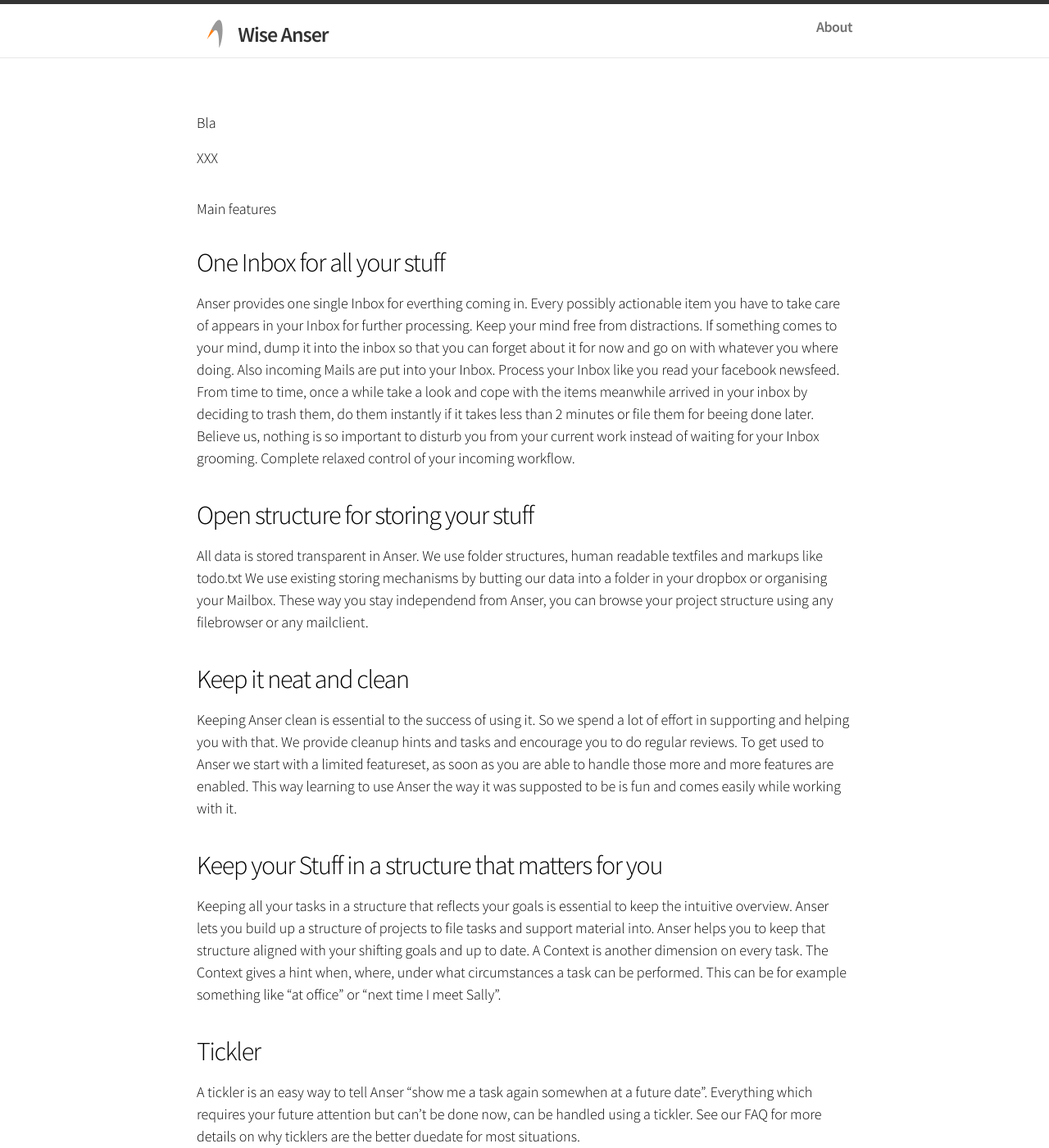
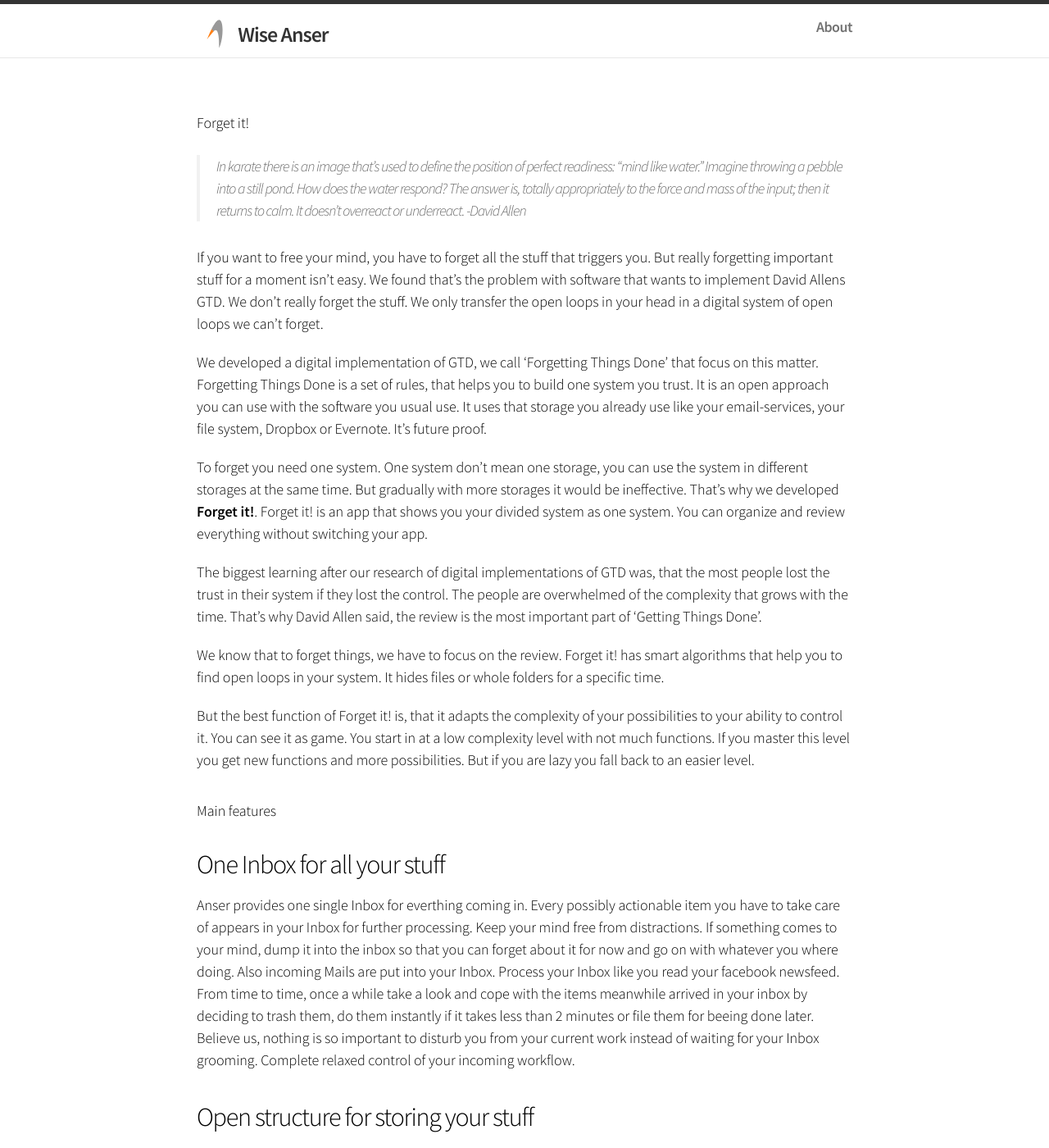
Before and after one commit to wiseanser/wiseanser.github.io, a Jekyll site: the page built from index.md, in a window 1280 px wide and 1400 px high. Shown: the whole window at 82% size. Built offline with Jekyll 4.4.1, drawn with Linux system fonts in a browser that asks for light colours.

Commit message:
Beschreibung hinzugefügt
ohne business model

```diff
--- a/index.md
+++ b/index.md
@@ -2,10 +2,38 @@
 layout: page
 ---
 
-Bla
-====
 
-XXX
+
+# Forget it!
+
+
+>  In karate there is an image that’s used to define the position of perfect readiness:
+> “mind like water.” Imagine throwing a pebble into a still pond.
+> How does the water respond?
+> The answer is, totally appropriately to the force and mass of the input;
+> then it returns to calm. It doesn’t overreact or underreact.
+> -David Allen
+
+  If you want to free your mind, you have to forget all the stuff that triggers you.
+  But really forgetting important stuff for a moment isn't easy.
+  We found that's the problem with software that wants to implement David Allens GTD.
+  We don't really forget the stuff. We only transfer the open loops in your head in a digital system of open loops we can't forget.
+
+  We developed a digital implementation of GTD, we call 'Forgetting Things Done' that focus on this matter. Forgetting Things Done is a set of rules, that helps you to build one system you trust. It is an open approach you can use with the software you usual use. It uses that storage you already use like your email-services, your file system, Dropbox or Evernote. It's future proof.
+
+  To forget you need one system. One system don't mean one storage, you can use the system in different storages at the same time. But gradually with more storages it would be ineffective. That's why we developed **Forget it!**. Forget it! is an app that shows you your divided system as one system. You can organize and review everything without switching your app.
+
+  The biggest learning after our research of digital implementations of GTD was, that the most people lost the trust in their system if they lost the control. The people are overwhelmed of the complexity that grows with the time. That's why David Allen said, the review is the most important part of 'Getting Things Done'.
+
+  We know that to forget things, we have to focus on the review. Forget it! has smart algorithms that help you to find open loops in your system. It hides files or whole folders for a specific time.
+
+  But the best function of Forget it! is, that it adapts the complexity of your possibilities to your ability to control it. You can see it as game. You start in at a low complexity level with not much functions. If you master this level you get new functions and more possibilities. But if you are lazy you fall back to an easier level.
+
+
+
+
+
+
 
 
 Main features
```
